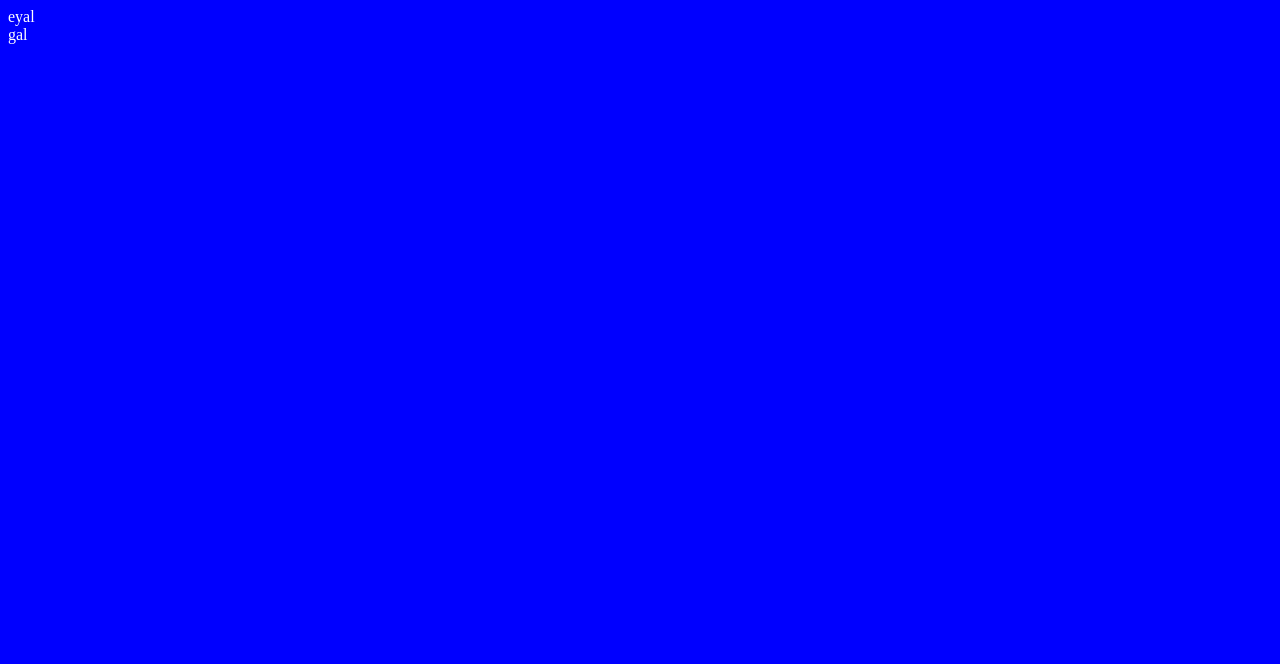
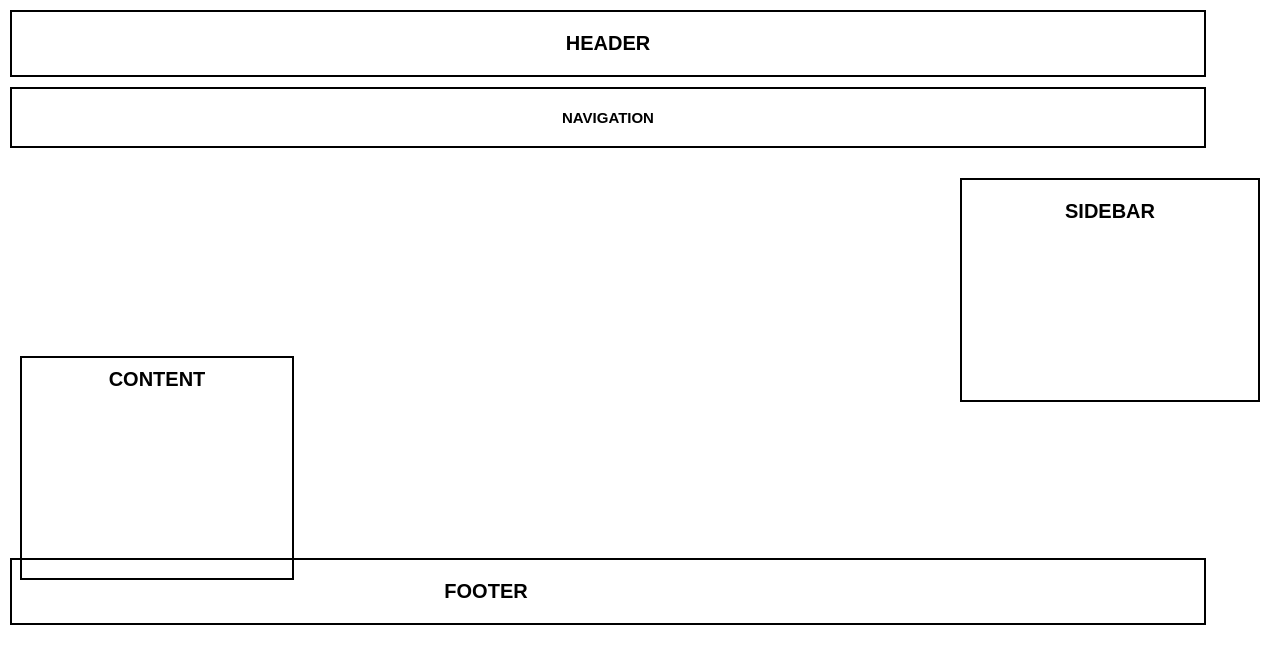
Before and after one commit to eyalganor123/demo, a plain HTML site: page index.html in a window 1280 px wide. Drawn offline with Linux system fonts and the light colour scheme.

```diff
--- a/index.html
+++ b/index.html
@@ -1,16 +1,75 @@
-<!doctype>
+
+<!DOCTYPE>
 <html>
-	<head>
-		<title>Eyal</title>
+<head>
+	<title>ex1</title>
 		<style>
-			html{
-				background: blue;
-				color: white;
+		 *{
+			 	margin:0;
+
+		 }
+		 	body{
+				font-family:arial, sans-serif;
+				font-size: 10px;
+		 	}
+			header,nav,footer{
+				margin:10px;
+				padding:20px;
+				border: 2px solid black;
+				width:90%;
+				text-align: center;
 			}
+			sidebar {
+				bottom:200;
+				margin:20px;
+				float:right;
+				border: 2px solid black;
+				text-align: center;
+				padding:20px;
+				width: 20%;
+				height: 180px;
+
+			}
+			content {
+				position: absolute;
+				bottom:200;
+				margin:20px;
+				float:left;
+				border: 2px solid black;
+				text-align: center;
+				padding:10px;
+				width: 250px;
+				height: 200px;
+
+			}
+			footer {
+				position: relative;
+				top:50%;
+				border: 2px solid black;
+				padding:20px;
+				width:90%;
+				text-align: center;
+						}
+
 		</style>
-	</head>
-	<body>
-		<div>eyal</div>
-		<div>gal</div>
-	</body>
+</head>
+<body>
+	<header>
+		<h1>HEADER</h1>
+	</header>
+	<nav>
+		<h1>NAVIGATION</h1>
+	</nav>
+	<content>
+		<h1>CONTENT</h1>
+	</content>
+	<sidebar>
+		<h1>SIDEBAR</h1>
+	</sidebar>
+	<footer>
+		<h1>FOOTER<h1>
+	</footer>
+
+</body>
+
 </html>
```
Also changed, not shown: index2.html (added, +78 -0 lines), template.html (added, +14 -0 lines), test.html (line endings or trailing spaces).
